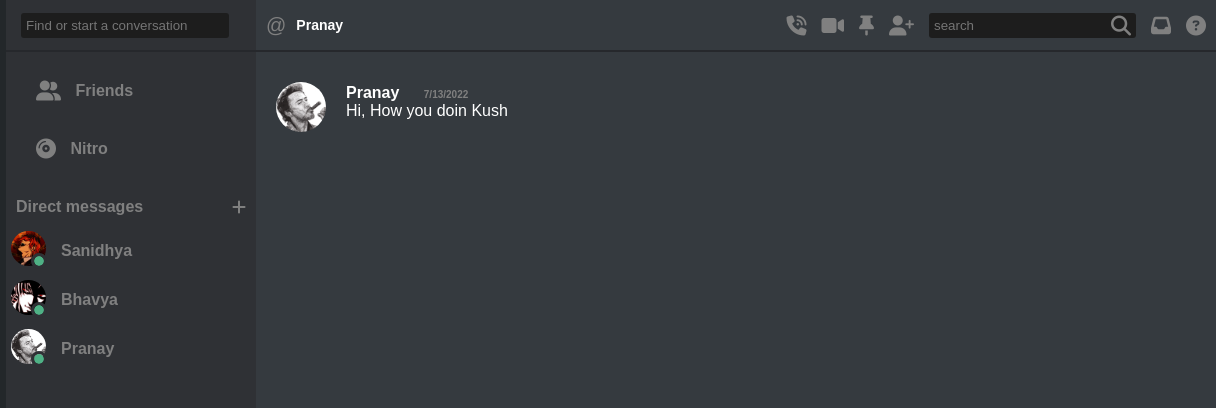
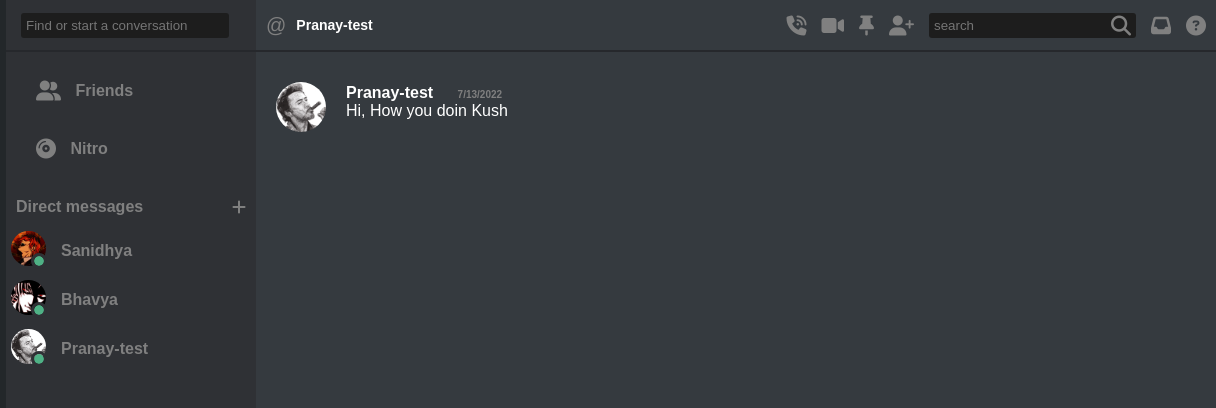
Before and after one commit to KushagraGoel10/Discord-clone, a plain HTML site: page index.html in a window 1280 px wide. Shown: the top 408 px of the page, 64-1280 px from the left. Drawn offline with Linux system fonts and the light colour scheme.

Commit message:
namechange

```diff
--- a/index.html
+++ b/index.html
@@ -74,7 +74,7 @@
               <span class="status"></span>
               <img src="assets/49063.jpg" alt="avatar" />
             </div>
-            <h4>Pranay</h4>
+            <h4>Pranay-test</h4>
           </div>
         </div>
       </div>
@@ -100,7 +100,7 @@
         <div class="chatHeader">
           <div class="chatHeader__left">
             <span class="chatHeader__Dm">@</span>
-            <h3>Pranay</h3>
+            <h3>Pranay-test</h3>
           </div>
           <div class="chatHeader__right">
             <i class="fas fa-phone-volume fa-lg"></i>
@@ -121,7 +121,7 @@
           <div class="message">
               <img src="assets/49063.jpg" alt="avatar">
               <div class="message__info">
-                  <h4>Pranay <span class="message__timestamp">7/13/2022</span></h4>
+                  <h4>Pranay-test <span class="message__timestamp">7/13/2022</span></h4>
                   <p>Hi, How you doin Kush </p>
               </div>
           </div>
```
